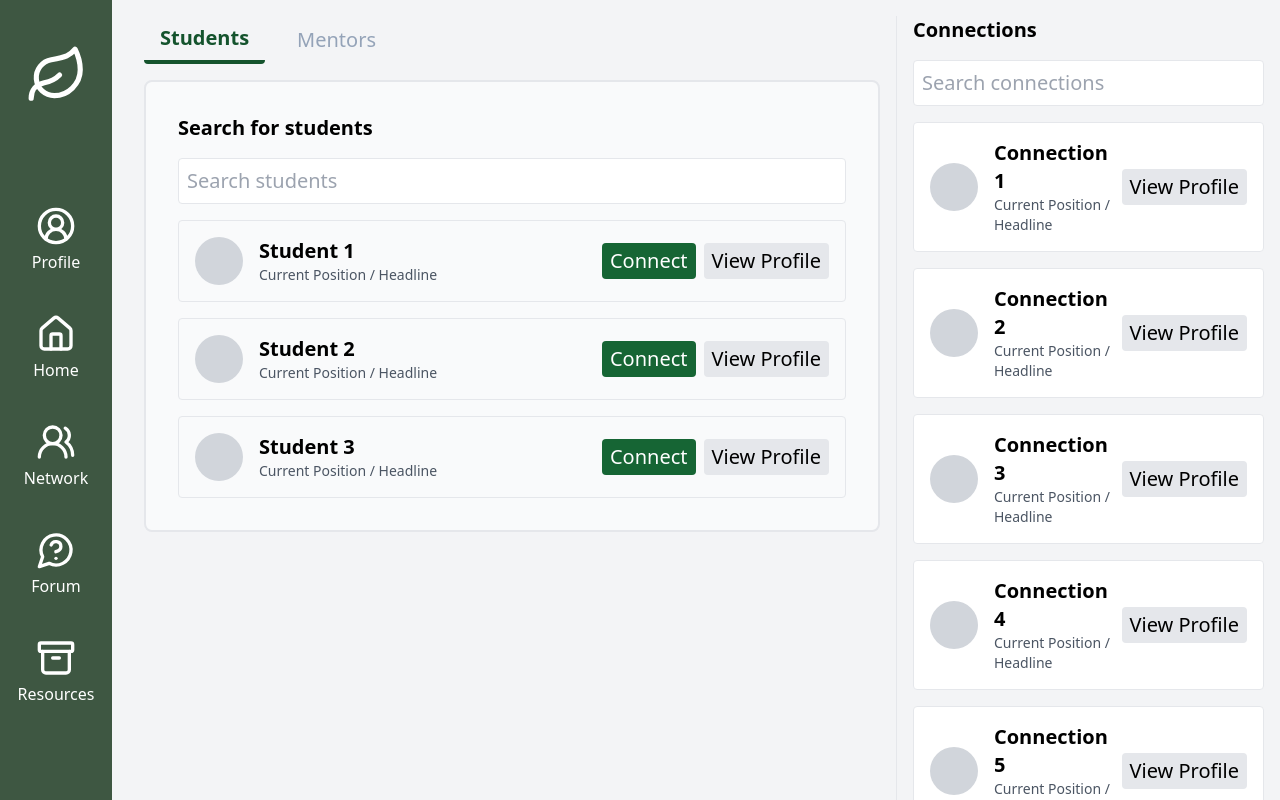
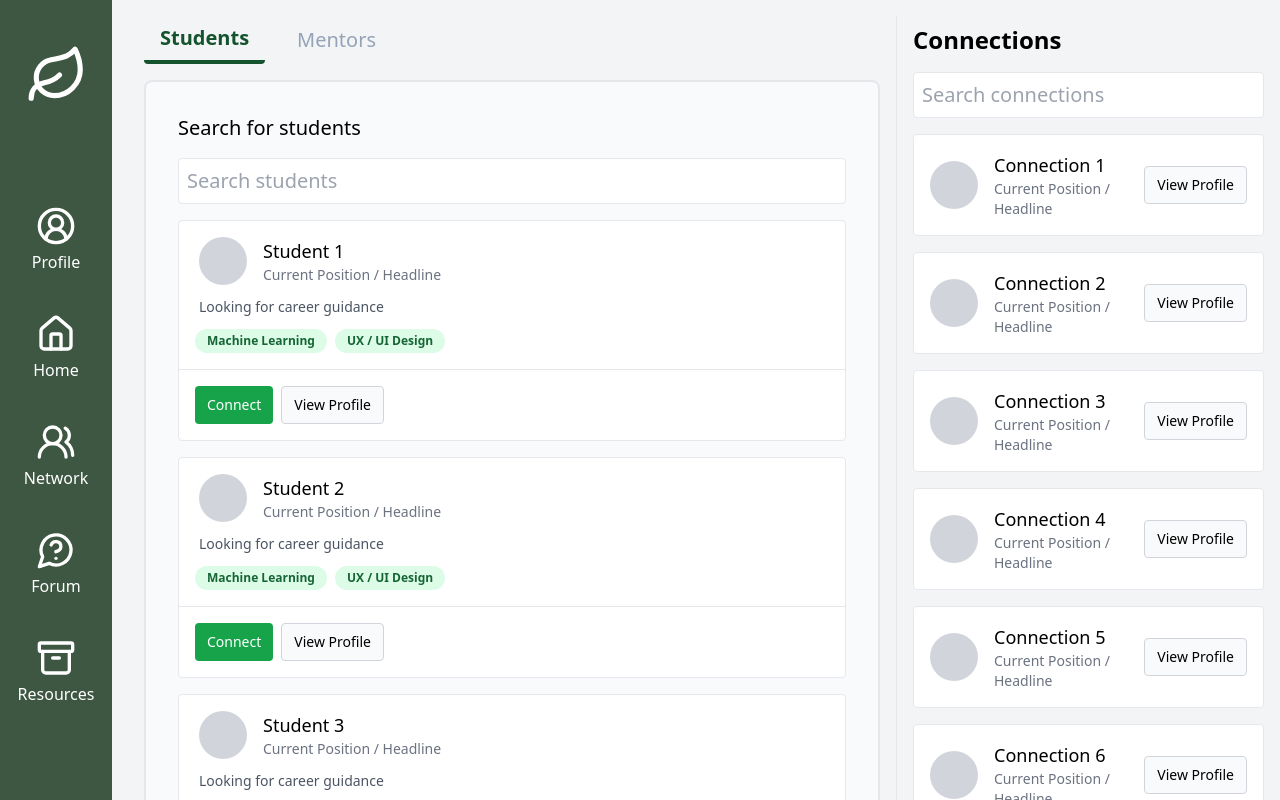
Before and after one commit to heartybp/BranchOut, a React (Vite) app in the folder client/: page /network in a window 1280 px wide. Shown: the top 800 px of the page. Built offline with nearby package versions, Linux system fonts and the light colour scheme.

Commit message:
revamped network page ui for connections and student tab

```diff
--- a/client/src/Network.jsx
+++ b/client/src/Network.jsx
@@ -1,48 +1,48 @@
 // import React from 'react'
-import Navbar from './components/Navbar';
-import React, { useState } from 'react';
+import Navbar from "./components/Navbar";
+import React, { useState } from "react";
 
 const Network = () => {
-  const [activeTab, setActiveTab] = useState('students');
-  const [searchTerm, setSearchTerm] = useState('');
-  const [connectionSearchTerm, setConnectionSearchTerm] = useState('');
+  const [activeTab, setActiveTab] = useState("students");
+  const [searchTerm, setSearchTerm] = useState("");
+  const [connectionSearchTerm, setConnectionSearchTerm] = useState("");
 
   const connections = [
-    'Connection 1',
-    'Connection 2',
-    'Connection 3',
-    'Connection 4',
-    'Connection 5',
-    'Connection 6',
-    'Connection 7',
-    'Connection 8',
-    'Connection 9',
+    "Connection 1",
+    "Connection 2",
+    "Connection 3",
+    "Connection 4",
+    "Connection 5",
+    "Connection 6",
+    "Connection 7",
+    "Connection 8",
+    "Connection 9",
     // Add more connections here
   ];
 
   const students = [
-    'Student 1',
-    'Student 2',
-    'Student 3',
+    "Student 1",
+    "Student 2",
+    "Student 3",
     // Add more students here
   ];
 
   const mentors = [
-    'Mentor 1',
-    'Mentor 2',
-    'Mentor 3',
+    "Mentor 1",
+    "Mentor 2",
+    "Mentor 3",
     // Add more mentors here
   ];
 
-  const filteredConnections = connections.filter(connection =>
+  const filteredConnections = connections.filter((connection) =>
     connection.toLowerCase().includes(connectionSearchTerm.toLowerCase())
   );
 
-  const filteredStudents = students.filter(student =>
+  const filteredStudents = students.filter((student) =>
     student.toLowerCase().includes(searchTerm.toLowerCase())
   );
 
-  const filteredMentors = mentors.filter(mentor =>
+  const filteredMentors = mentors.filter((mentor) =>
     mentor.toLowerCase().includes(searchTerm.toLowerCase())
   );
 
@@ -55,20 +55,30 @@ const Network = () => {
           <div className="col-span-2 pl-4 flex-col">
             <div className="flex space-x-4 mb-4">
               <button
-                onClick={() => setActiveTab('students')}
-                className={`px-4 py-2 rounded ${activeTab === 'students' ? 'border-b-4 border-green-900 text-green-900 text-xl font-bold' : 'border-slate-400 text-slate-400'}`}
+                onClick={() => setActiveTab("students")}
+                className={`px-4 py-2 rounded ${
+                  activeTab === "students"
+                    ? "border-b-4 border-green-900 text-green-900 text-xl font-bold"
+                    : "border-slate-400 text-slate-400"
+                }`}
               >
                 Students
               </button>
               <button
-                onClick={() => setActiveTab('mentors')}
-                className={`px-4 py-2 rounded ${activeTab === 'mentors' ? 'border-b-4 border-green-900 text-green-900 text-xl font-bold' : 'border-slate-400 text-slate-400'}`}
+                onClick={() => setActiveTab("mentors")}
+                className={`px-4 py-2 rounded ${
+                  activeTab === "mentors"
+                    ? "border-b-4 border-green-900 text-green-900 text-xl font-bold"
+                    : "border-slate-400 text-slate-400"
+                }`}
               >
                 Mentors
               </button>
             </div>
             <div className="border-2 p-8 rounded-lg bg-gray-50 flex-grow">
-              <h2 className="text-xl font-bold mb-4">Search for {activeTab}</h2>
+              <h2 className="text-xl font-medium mb-4">
+                Search for {activeTab}
+              </h2>
               <input
                 type="text"
                 placeholder={`Search ${activeTab}`}
@@ -76,39 +86,78 @@ const Network = () => {
                 value={searchTerm}
                 onChange={(e) => setSearchTerm(e.target.value)}
               />
-              {activeTab === 'students' && (
+              {activeTab === "students" && (
                 <div>
-
                   <div className="space-y-4">
                     {filteredStudents.map((student, index) => (
-                      <div key={index} className="flex items-center border rounded p-4">
-                        <div className="w-12 h-12 bg-gray-300 rounded-full mr-4"></div>
-                        <div className="flex-1">
-                          <p className="text-xl font-bold">{student}</p>
-                          <p className="text-sm text-gray-600">Current Position / Headline</p>
+                      <div
+                        key={index}
+                        className="flex flex-col border rounded bg-white py-4"
+                      >
+                        <div className="flex flex-row px-5">
+                          <div className="w-12 h-12 bg-gray-300 rounded-full mr-4"></div>
+                          <div className="flex-1">
+                            <p className="text-lg font-medium">{student}</p>
+                            <p className="text-sm text-gray-500">
+                              Current Position / Headline
+                            </p>
+                          </div>
                         </div>
-                        <div className="flex space-x-2">
-                          <button className="ml-2 px-2 py-1 bg-green-800 text-white rounded text-xl">Connect</button>
-                          <button className="ml-2 px-2 py-1 bg-gray-200 rounded text-xl">View Profile</button>
+
+                        <p className="px-5 my-3 text-sm text-gray-600">
+                          Looking for career guidance
+                        </p>
+
+                        <div className="px-4">
+                          <ul className="flex gap-2">
+                            <li className="bg-green-100 w-fit rounded-full text-xs py-1 px-3 font-semibold text-green-800">
+                              Machine Learning
+                            </li>
+                            <li className="bg-green-100 w-fit rounded-full text-xs py-1 px-3 font-semibold text-green-800">
+                              UX / UI Design
+                            </li>
+                          </ul>
+                        </div>
+
+                        {/* horizontal line */}
+                        <div className="flex-grow h-px bg-gray-200 my-4"></div>
+
+                        <div className="flex space-x-2 px-4">
+                          <button className="px-3 py-2 bg-green-600 text-white rounded text-sm">
+                            Connect
+                          </button>
+                          <button className="px-3 py-2 bg-gray-50 border border-gray-300 rounded text-sm">
+                            View Profile
+                          </button>
                         </div>
                       </div>
                     ))}
                   </div>
                 </div>
               )}
-              {activeTab === 'mentors' && (
+              {activeTab === "mentors" && (
                 <div>
                   <div className="space-y-4">
                     {filteredMentors.map((mentor, index) => (
-                      <div key={index} className="flex items-center border rounded p-4">
+                      <div
+                        key={index}
+                        className="flex items-center border rounded p-4"
+                      >
                         <div className="w-12 h-12 bg-gray-300 rounded-full mr-4"></div>
                         <div className="flex-1">
                           <p className="text-xl font-bold">{mentor}</p>
-                          <p className="text-sm text-gray-600">Current Position / Headline</p>
+                          <p className="text-sm text-gray-600">
+                            Current Position / Headline
+                          </p>
                         </div>
+
                         <div className="flex space-x-2">
-                          <button className="ml-2 px-2 py-1 bg-green-800 text-white rounded text-xl">Connect</button>
-                          <button className="ml-2 px-2 py-1 bg-gray-200 rounded text-xl">View Profile</button>
+                          <button className="ml-2 px-2 py-1 bg-green-800 text-white rounded text-xl">
+                            Connect
+                          </button>
+                          <button className="ml-2 px-2 py-1 bg-gray-200 rounded text-xl">
+                            View Profile
+                          </button>
                         </div>
                       </div>
                     ))}
@@ -118,7 +167,7 @@ const Network = () => {
             </div>
           </div>
           <div className="col-span-1 border-l pl-4 flex flex-col">
-            <h2 className="text-xl font-bold mb-4">Connections</h2>
+            <h2 className="text-2xl font-semibold mt-2 mb-4">Connections</h2>
             <input
               type="text"
               placeholder="Search connections"
@@ -128,14 +177,21 @@ const Network = () => {
             />
             <ul className="overflow-y-auto h-3/4 space-y-4">
               {filteredConnections.sort().map((connection, index) => (
-                <li key={index} className="flex items-center bg-white border rounded p-4">
+                <li
+                  key={index}
+                  className="flex items-center bg-white border rounded p-4"
+                >
                   <div className="w-12 h-12 bg-gray-300 rounded-full mr-4"></div>
                   <div className="flex-1">
-                    <p className="text-xl font-bold">{connection}</p>
-                    <p className="text-sm text-gray-600">Current Position / Headline</p>
+                    <p className="text-lg font-medium">{connection}</p>
+                    <p className="text-sm text-gray-500">
+                      Current Position / Headline
+                    </p>
                   </div>
                   <div className="ml-auto">
-                    <button className="px-2 py-1 bg-gray-200 rounded">View Profile</button>
+                    <button className="px-3 py-2 bg-gray-50 border border-gray-300 rounded text-sm">
+                      View Profile
+                    </button>
                   </div>
                 </li>
               ))}
@@ -145,6 +201,6 @@ const Network = () => {
       </div>
     </div>
   );
-}
+};
 
 export default Network;
```
